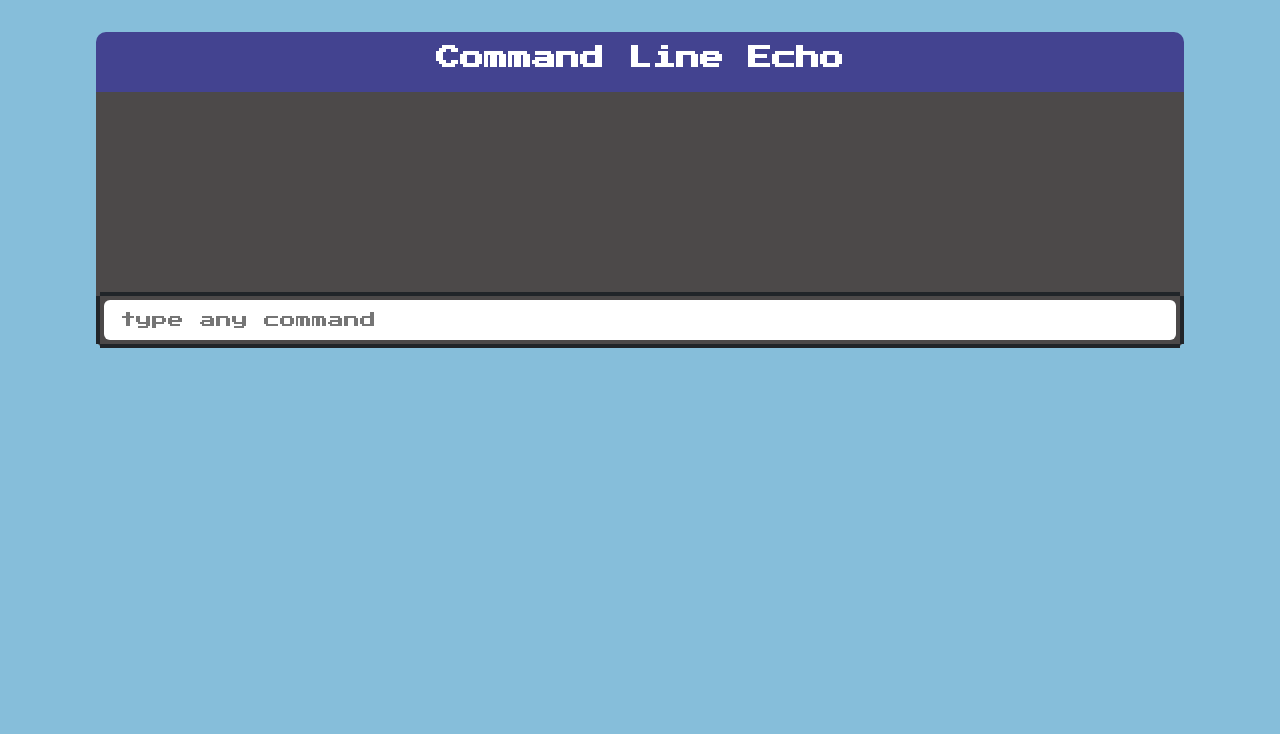
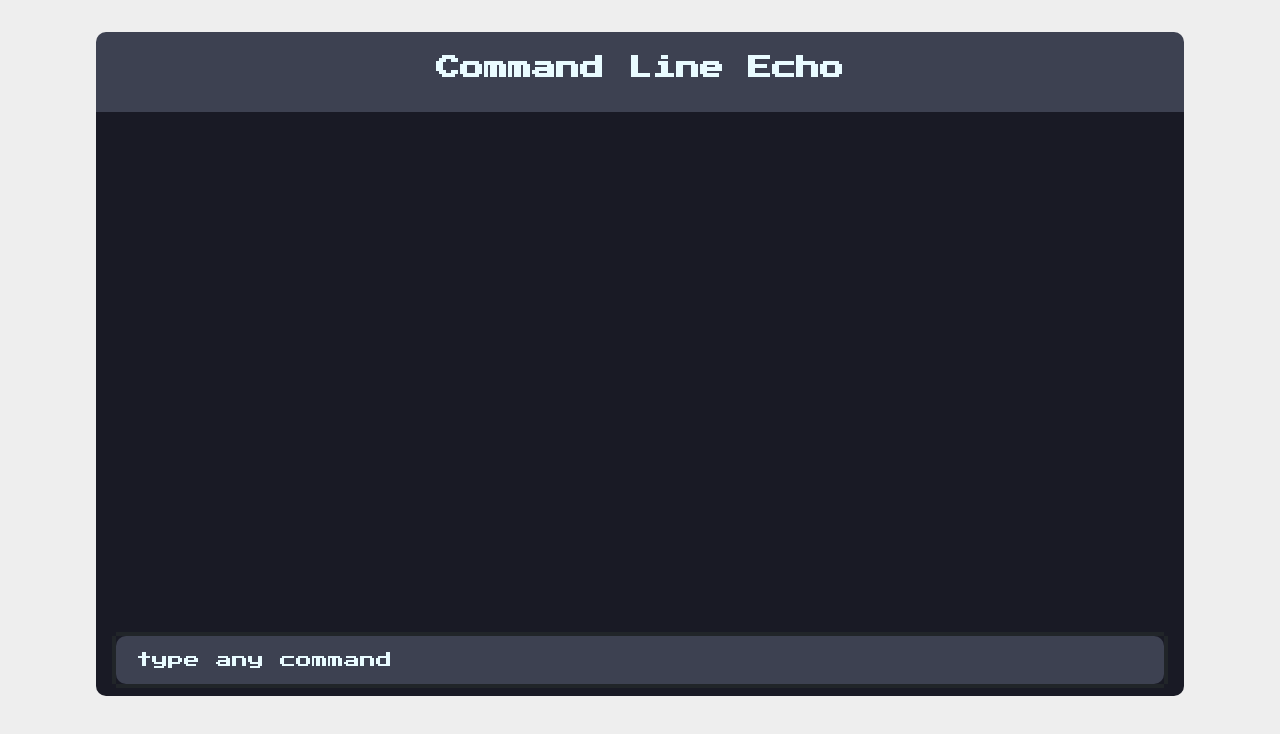
Before and after one commit to soysan/Exchange, a website: page src/index.html in a window 1280 px wide. Drawn offline with nearby package versions, Linux system fonts and the light colour scheme.

Commit message:
⚡️  color changed

```diff
--- a/src/styles.css
+++ b/src/styles.css
@@ -1,6 +1,6 @@
 .bg {
     height: 100vh;
-    background: rgb(134, 190, 218);
+    background: #eee;
 }
 
 .container {
@@ -10,37 +10,55 @@
 }
 
 .main-board {
-    background: rgb(76, 73, 73);
+    background: #191A25;
     border-radius: 0 0 10px 10px;
+    padding: 8px 16px;
+    color: #E0F3FE;
+}
+
+::-webkit-scrollbar {
+    width: 0px;
+    height: 0px;
 }
 
 .title {
-    color: #fff;
+    color: #E9FBFF;
     display: flex;
     justify-content: center;
     align-items: center;
-    background: rgb(67, 67, 144);
+    background: #3D4151;
     height: 60px;
     border-radius: 10px 10px 0 0;
+    padding: 40px;
 }
 
 #outputResult {
-    overflow: auto;
-    height: 200px;
+    overflow: scroll;
+    height: 32em;
 }
 
 .nes-input {
+    color: #E9FBFF;
     border-radius: 10px;
+    background: #3D4151;
+}
+
+.nes-input:focus {
+    outline: none;
+}
+
+::placeholder {
+    color: #E9FBFF;
 }
 
 .os {
-    color: green;
+    color: #73AE98;
 }
 
 .at {
-    color: purple;
+    color: #FAAF13;
 }
 
 .na {
-    color: blue;
+    color: #FFFF93;
 }
```
